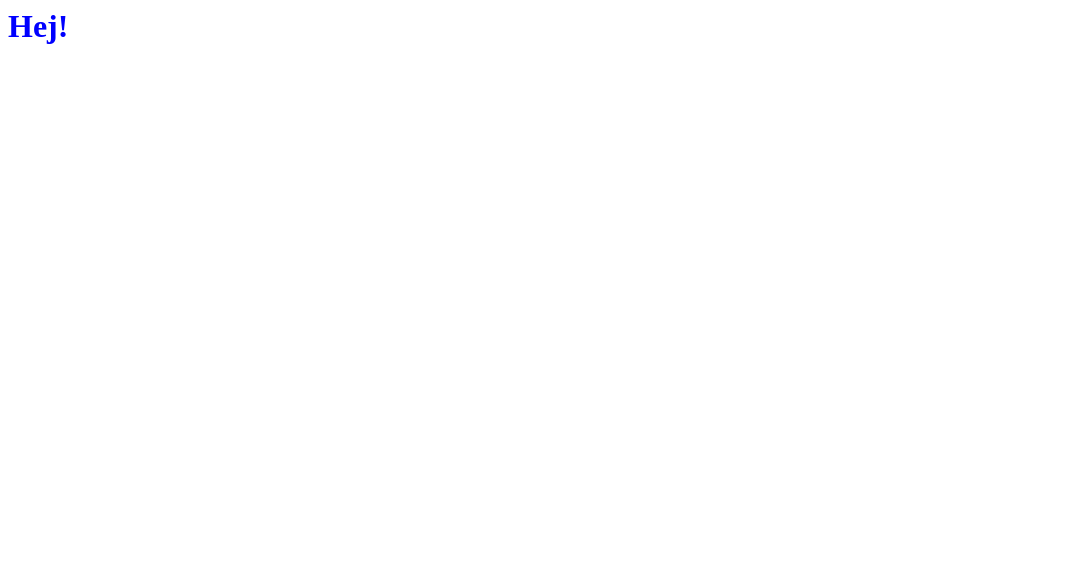
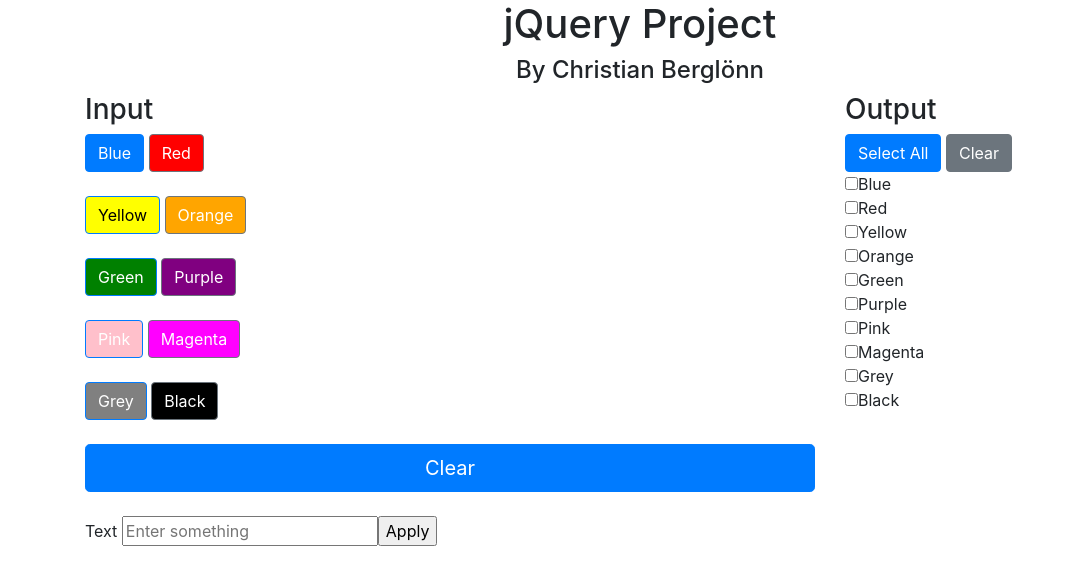
Before and after one commit to christianberglonn/jproject, a plain HTML site: page index.html in a window 1280 px wide. Shown: the whole page, without its empty margins (0-1067 px from the left). Drawn offline with nearby package versions, Linux system fonts and the light colour scheme.

Commit message:
Almost all front done

```diff
--- a/index.html
+++ b/index.html
@@ -4,12 +4,85 @@
     <meta charset="UTF-8">
     <meta name="viewport" content="width=device-width, initial-scale=1.0">
     <link rel="stylesheet" type="text/css" href="style.css">
+    <link rel="stylesheet" href="https://stackpath.bootstrapcdn.com/bootstrap/4.3.1/css/bootstrap.min.css"
+        integrity="sha384-ggOyR0iXCbMQv3Xipma34MD+dH/1fQ784/j6cY/iJTQUOhcWr7x9JvoRxT2MZw1T" crossorigin="anonymous">
+
+    <script src="https://ajax.googleapis.com/ajax/libs/jquery/3.4.1/jquery.min.js"></script>
+
+    <script>
+        $(document).ready(function () {
+            $(".check").click(function () {
+                $(".myCheck").prop("checked", true);
+            });
+            $(".uncheck").click(function () {
+                $(".myCheck").prop("checked", false);
+            });
+        });
+    </script>
 
     <title>jQuery project</title>
 </head>
 
 <body>
-    <h1>Hej!</h1>
+
+
+
+    <div class="container-fluid">
+        <div class="row">
+            <div class="col text-center">
+                <h1>jQuery Project</h1>
+
+                <h4>By Christian Berglönn</h4>
+            </div>
+        </div>
+    </div>
+
+    <div class="container">
+        <div class="row justify-content-md-center">
+            <div class="col-8">
+                <h3>Input</h3>
+                <button type="button" class="btn btn-primary">Blue</button>
+                <button type="button" class="btn btn-secondary" style="background-color: red">Red</button><br><br>
+                <button type="button" class="btn btn-primary"
+                    style="background-color: yellow; color: black">Yellow</button>
+                <button type="button" class="btn btn-secondary" style="background-color: orange">Orange</button><br><br>
+                <button type="button" class="btn btn-primary" style="background-color: green">Green</button>
+                <button type="button" class="btn btn-secondary" style="background-color: purple">Purple</button><br><br>
+                <button type="button" class="btn btn-primary" style="background-color: pink">Pink</button>
+                <button type="button" class="btn btn-secondary"
+                    style="background-color: magenta">Magenta</button><br><br>
+                <button type="button" class="btn btn-primary" style="background-color: grey">Grey</button>
+                <button type="button" class="btn btn-secondary" style="background-color: black">Black</button><br><br>
+                <button type="button" class="btn btn-primary btn-lg btn-block">Clear</button><br>
+                <form>
+                    <label for="fname">Text</label>
+                    <input type="text" id="fname" name="fname" placeholder="Enter something"><input type="submit"
+                        value="Apply">
+                </form>
+            </div>
+
+
+            <div class="col-4">
+                <h3>Output</h3>
+                <button type="button" class="btn btn-primary check">Select All</button>
+                <button type="button" class="btn btn-secondary uncheck">Clear</button>
+                <ul>
+                    <li><span><input class="myCheck" type="checkbox" name="colors" value="blue">Blue</span></li>
+                    <li><span><input class="myCheck" type="checkbox" name="colors" value="red">Red</span></li>
+                    <li><span><input class="myCheck" type="checkbox" name="colors" value="yellow">Yellow</span></li>
+                    <li><span><input class="myCheck" type="checkbox" name="colors" value="orange">Orange</span></li>
+                    <li><span><input class="myCheck" type="checkbox" name="colors" value="green">Gree</span>n</li>
+                    <li><span><input class="myCheck" type="checkbox" name="colors" value="purple">Purple</span></li>
+                    <li><span><input class="myCheck" type="checkbox" name="colors" value="pink">Pink</span></li>
+                    <li><span><input class="myCheck" type="checkbox" name="colors" value="magenta">Magenta</span></li>
+                    <li><span><input class="myCheck" type="checkbox" name="colors" value="grey">Grey</span></li>
+                    <li><span><input class="myCheck" type="checkbox" name="colors" value="black">Black</span></li>
+                </ul>
+            </div>
+        </div>
+
+
+
 </body>
 
 
--- a/style.css
+++ b/style.css
@@ -1,3 +1,20 @@
-h1 {
+/* h1 {
     color: blue;
 }
+
+ul {
+    list-style-type: none;
+}
+ */
+
+body{font-family:verdana;font-size:12px;}
+h2 {padding:5px;background:#222;margin:0px;color:#fff;}
+ul,li{list-style:none;margin:0;padding:0;}
+#products { float:left; width: 500px; }
+#cart { width: 200px; float: left; margin-top: 1em; }
+#cart ol {margin:0;padding:0;background:#E1FFDF;clear:both;overflow:hidden;}
+#cart ol li{padding:10px;border-top:2px solid #fff;width:50px;overflow:hidden;white-space:nowrap;text-overflow:ellipsis;float:left;border-left:2px solid #000;cursor:pointer;}
+#cart ol li:first-child{border-top:none;}
+#products li{background:#eee;padding:5px;cursor:pointer;margin-bottom:5px;}
+#products,#cart{display:block;clear:both;width:400px;}
+.placeholder{background:none;color:#888;cursor:default;margin-bottom:0 !important;text-align:center;width:100% !important;float:none !important;border:none !important;}
```
